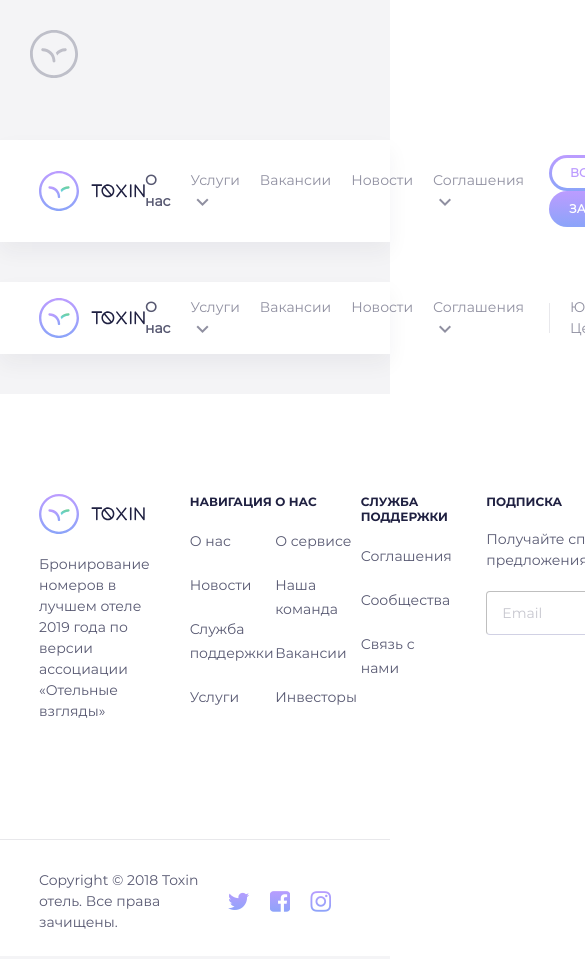
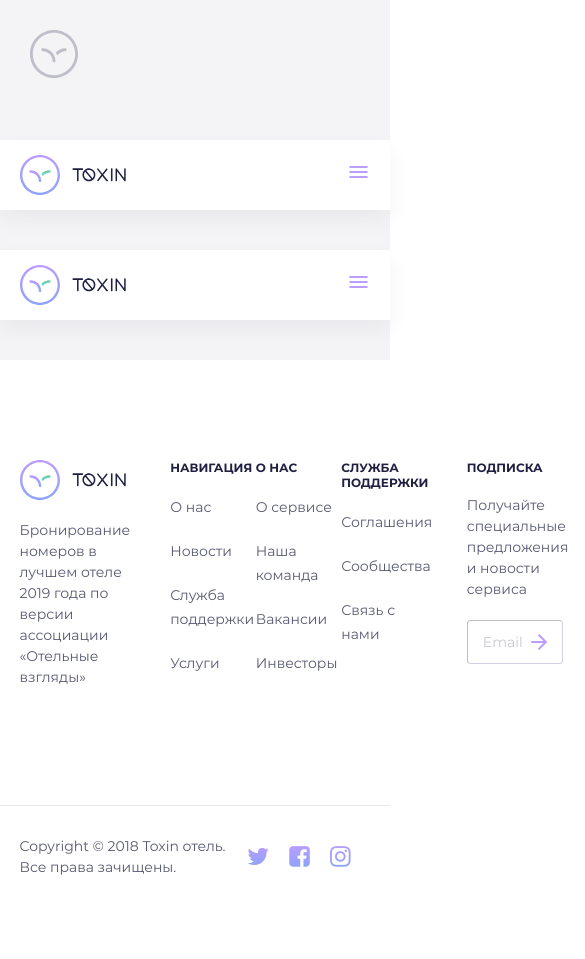
Before and after one commit to anastasila/BookingLanding, a website: page dev/pug/ui-headers_footers.pug in a window 390 px wide. Shown: the top 959 px of the page, 585 px wide, since content can reach past the window. After the commit the page ends 901 px from the top, so only its background shows below. Drawn offline with nearby package versions, Linux system fonts and the light colour scheme; files that its build step writes are made by us from their sources; files whose address does not match are found by name.

Commit message:
Responsive header

```diff
--- a/dev/pug/modules/header/header-logged.pug
+++ b/dev/pug/modules/header/header-logged.pug
@@ -1,5 +1,10 @@
 extends header.pug
 
 block user-login
-    .vl
-    a.user-name(href="#") Юлий Цезарь
+    .login-desk
+        .vl
+        a.user-name(href="#") Юлий Цезарь
+    .login-mobile
+        a.user-name(href="#") Юлий Цезарь
+        .vl-mobile
+        +burger-menu
--- a/dev/pug/modules/header/header.pug
+++ b/dev/pug/modules/header/header.pug
@@ -14,3 +14,4 @@ header#header
                 .header__login-section
                     button#white-btn(name="enter-button") Войти
                     button#gradient-btn(name="reg-button") Зарегистрироваться
+                    +burger-menu
--- a/dev/pug/utils/mixins.pug
+++ b/dev/pug/utils/mixins.pug
@@ -18,6 +18,10 @@ mixin logo
 	a.logo-link(href="#")
 		img.logo-img(src="static/images/general/logo-color.svg", alt="")
 
+mixin burger-menu
+	a#header__menu-mobile(href="#")
+		i.material-icons menu
+
 mixin social-icons
 	+social-icon("https://twitter.com/", "fa-twitter")
 	+social-icon("https://facebook.com/", "fa-facebook-square")
--- a/dev/static/styles/modules/buttons/buttons.scss
+++ b/dev/static/styles/modules/buttons/buttons.scss
@@ -20,6 +20,7 @@ button:hover {
   background: #fff;
   background-clip: padding-box;
   border: solid $border transparent;
+  margin-right: 20px;
 
   &:before {
     content: "";
--- a/dev/static/styles/modules/forms/subscribe-form.scss
+++ b/dev/static/styles/modules/forms/subscribe-form.scss
@@ -4,7 +4,7 @@
   border-width: 1px;
   vertical-align: middle;
   height: 44px;
-  width: 260px;
+  width: 95%;
   font-family: $regular;
   color: $text-color;
   font-size: 0.875rem;
--- a/dev/static/styles/modules/header/header-logged.scss
+++ b/dev/static/styles/modules/header/header-logged.scss
@@ -1,7 +1,13 @@
 .vl {
-    border-left: 1.5px solid $line-color;
-    height: 30px;
+    border-left: $vl;
     margin-right: 20px;
+    @extend %vl;
+}
+
+.vl-mobile {
+    @extend %vl;
+    border-right: $vl;
+    margin-left: 20px;
 }
 
 .user-name {
--- a/dev/static/styles/modules/header/header.scss
+++ b/dev/static/styles/modules/header/header.scss
@@ -43,3 +43,8 @@
 .header__menu-link .material-icons {
   @extend %material-icons;
 }
+
+.header__login-section {
+  display: flex;
+  align-items: center;
+}
--- a/dev/static/styles/styles.scss
+++ b/dev/static/styles/styles.scss
@@ -3,6 +3,7 @@
 @import "utils/mixins";
 @import "utils/fonts";
 @import "utils/font-styles.scss";
+@import "utils/media.scss";
 
 html {
   font-size: $base-font-size;
@@ -118,5 +119,3 @@ button {
 
 //Модули
 @import "modules/modules";
-
-@import "utils/media.scss";
--- a/dev/static/styles/utils/media.scss
+++ b/dev/static/styles/utils/media.scss
@@ -1,14 +1,84 @@
 .container {
   margin: 0 auto;
   max-width: $content-size;
-//   padding: 0 7.8%;
 }
 
-@each $size, $width in $breakpoints {
-  @media screen and (max-width: $size) {
-    .container {
-        // max-width: $width;
-        max-width: 80%;
-    }
+.footer-mobile {
+  display: none !important;
+}
+
+// @each $size, $width in $breakpoints {
+//   @media screen and (max-width: $size) {
+//     .container {
+//         max-width: 80%;
+//     }
+//   }
+// }
+
+@mixin menu-desk {
+  #header__menu-mobile {
+    display: none;
+  }
+  .login-mobile {
+    display: none;
+  }
+
+  .login-desk {
+    display: flex;
+    align-items: center;
   }
 }
+
+@mixin menu-mobile {
+  .header__menu {
+    display: none;
+  }
+  #header__menu-mobile {
+    display: inline;
+    color: $primary-color;
+    vertical-align: middle;
+    margin-left: 20px;
+  }
+  .login-desk {
+    display: none;
+  }
+  .login-mobile {
+    display: flex;
+    align-items: center;
+  }
+
+}
+
+@mixin nav-hide {
+  .header__menu {
+    display: none;
+  }
+}
+
+@mixin header-btns-hide {
+  #white-btn {
+        display: none;
+    }
+
+    #gradient-btn {
+        display: none;
+    }
+}
+
+@mixin login-hide {
+  .user-name {
+        display: none;
+    }
+
+    .vl-mobile {
+        display: none;
+    }
+}
+
+@import "media/media1920.scss";
+@import "media/media1440.scss";
+@import "media/media1248.scss";
+@import "media/media1024.scss";
+@import "media/media768.scss";
+@import "media/media576.scss";
+@import "media/media320px.scss";
--- /dev/null
+++ b/dev/static/styles/utils/media/media1024.scss
@@ -0,0 +1,7 @@
+@media screen and (max-width: 1024px) {
+    .container {
+        max-width: 90%;
+    }
+
+    @include menu-mobile;
+  }
--- /dev/null
+++ b/dev/static/styles/utils/media/media1248.scss
@@ -0,0 +1,7 @@
+@media screen and (max-width: 1248px) {
+    .container {
+        max-width: 90%;
+    }
+
+    @include menu-desk;
+  }
--- /dev/null
+++ b/dev/static/styles/utils/media/media1440.scss
@@ -0,0 +1,7 @@
+@media screen and (max-width: 1440px) {
+    .container {
+        max-width: 80%;
+    }
+
+    @include menu-desk;
+  }
--- /dev/null
+++ b/dev/static/styles/utils/media/media1920.scss
@@ -0,0 +1,7 @@
+@media screen and (max-width: 1920px) {
+    .container {
+        max-width: 80%;
+    }
+
+    @include menu-desk;
+}
--- /dev/null
+++ b/dev/static/styles/utils/media/media320px.scss
@@ -0,0 +1,9 @@
+@media screen and (max-width: 320px) {
+    .container {
+        max-width: 90%;
+    }
+    @include menu-mobile;
+    @include header-btns-hide;
+    @include login-hide;
+
+  }
--- /dev/null
+++ b/dev/static/styles/utils/media/media576.scss
@@ -0,0 +1,8 @@
+@media screen and (max-width: 576px) {
+    .container {
+        max-width: 90%;
+    }
+    @include menu-mobile;
+    @include header-btns-hide;
+    @include login-hide;
+  }
--- /dev/null
+++ b/dev/static/styles/utils/media/media768.scss
@@ -0,0 +1,8 @@
+@media screen and (max-width: 768px) {
+    .container {
+        max-width: 90%;
+    }
+    @include menu-mobile;
+
+
+  }
--- a/dev/static/styles/utils/vars.scss
+++ b/dev/static/styles/utils/vars.scss
@@ -11,6 +11,11 @@ $ui-background: #F4F4F6;
 $primary-gradient: linear-gradient(#bc9cff, #8ba4f9);
 
 $shadow: 0px 10px 20px rgba(31, 32, 65, 0.05);
+
+$vl: 1.5px solid $line-color;
+%vl {
+  height: 30px;
+}
 
 // Sizes
 $base-font-size: 16px;
```
Also changed, not shown: build/index.html, build/static/css/styles.min.css.
